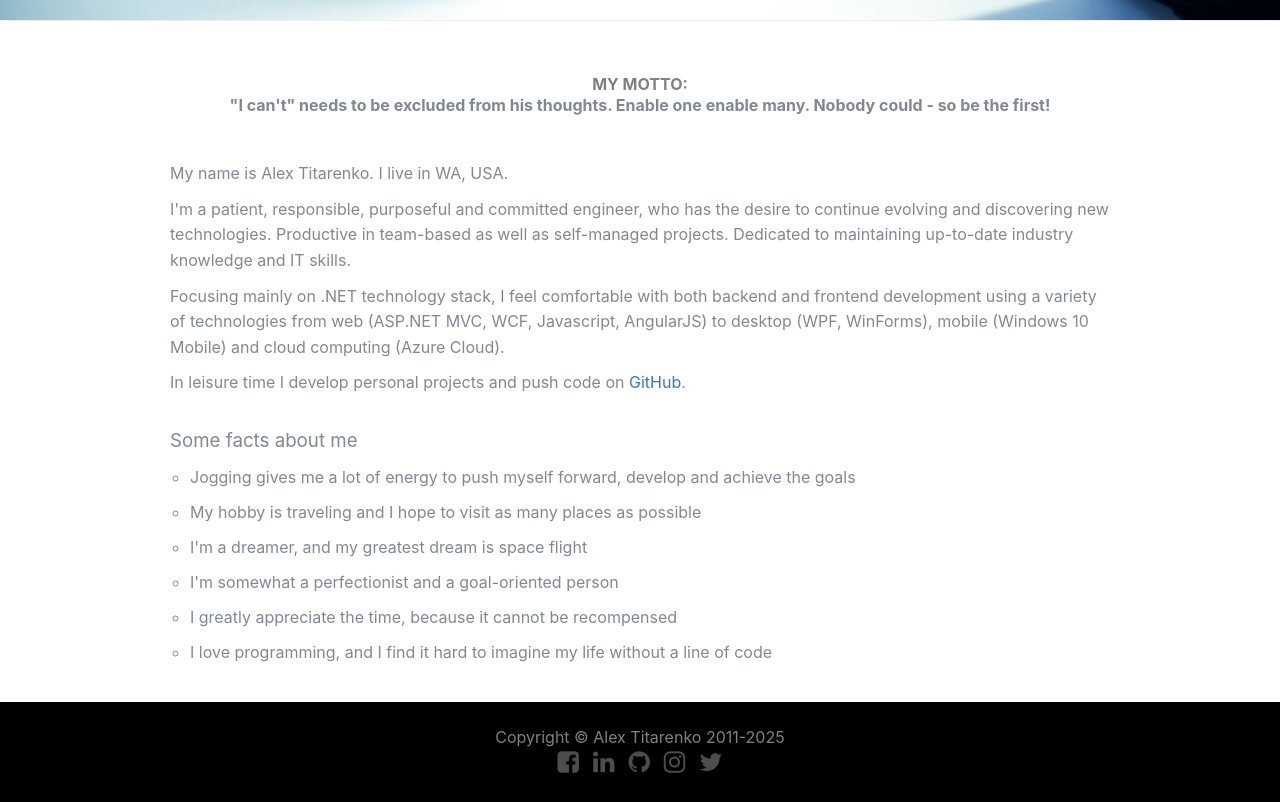
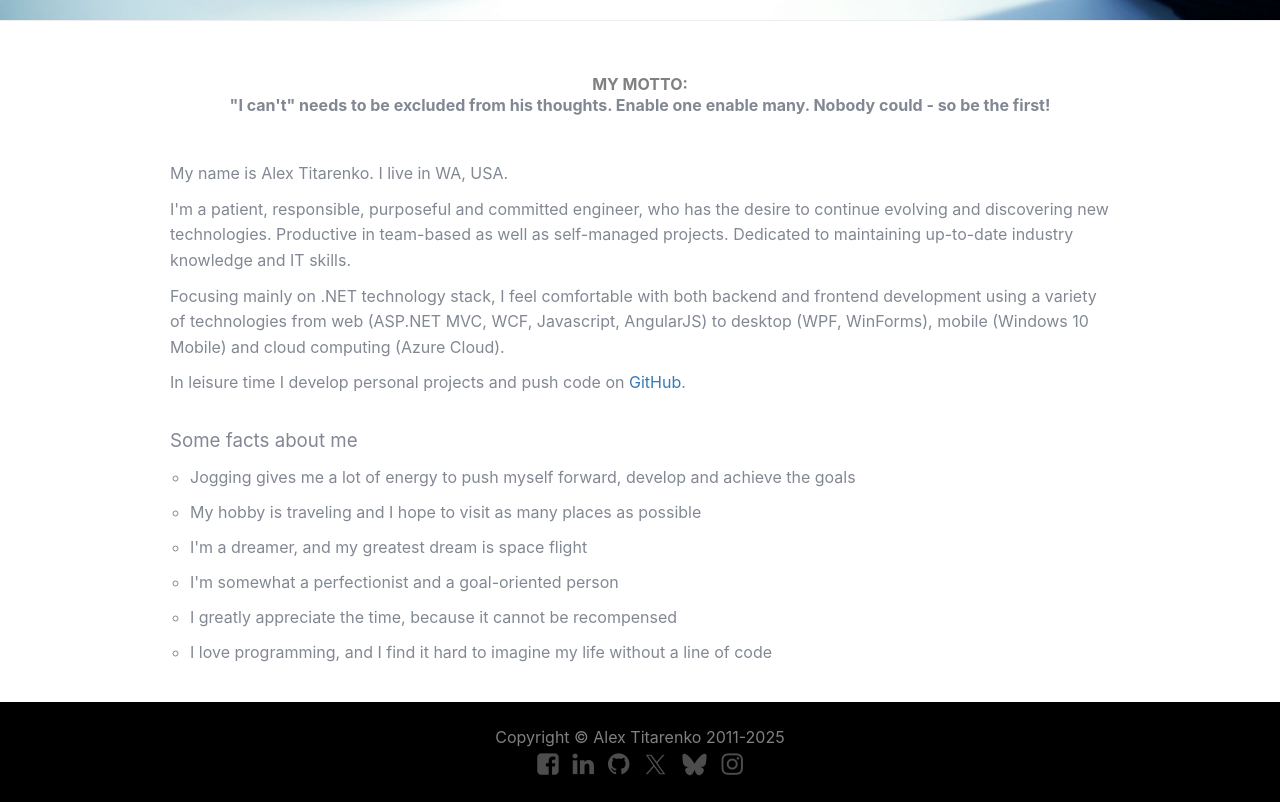
Before and after one commit to alex-titarenko/alextitarenko, a Next.js app: page / in a window 1280 px wide. Shown: the part 432-1234 px from the top of the page. Built offline with nearby package versions, Linux system fonts and the light colour scheme.

Commit message:
update social links

```diff
--- a/app.config.json
+++ b/app.config.json
@@ -12,8 +12,9 @@
     "linkedIn": "http://linkedin.com/in/alextitarenko",
     "gitHub": "https://github.com/alex-titarenko",
     "instagram": "https://instagram.com/alex.titarenko",
-    "twitter": "https://twitter.com/al_titarenko",
-    "twitterLogin": "@al_titarenko"
+    "x": "https://x.com/al_titarenko",
+    "xLogin": "@al_titarenko",
+    "bluesky": "https://bsky.app/profile/alextitarenko.bsky.social"
   },
   "api": {
     "sendEmail": "/api/sendEmail"
--- a/components/Layout.tsx
+++ b/components/Layout.tsx
@@ -1,8 +1,25 @@
-import React, { useEffect, useState } from 'react'
+import { Bluesky, X } from './icons'
+import React, { PropsWithChildren, useEffect, useState } from 'react'
 
 import Head from 'next/head'
 import { NavBar } from './NavBar'
 import appConfig from 'app.config.json'
+import clsx from 'clsx'
+import { createUseStyles } from 'react-jss'
+
+const useStyles = createUseStyles({
+  footer: {
+    '& a': {
+      verticalAlign: 'text-top',
+
+      '& svg': {
+        color: 'inherit',
+        width: '1em',
+        height: '1em',
+      }
+    }
+  }
+})
 
 type LayoutProps = {
   title: string;
@@ -14,6 +31,8 @@ type LayoutProps = {
 }
 
 export default function Layout(props: LayoutProps) {
+  const classes = useStyles();
+
   const mainMenu = React.createRef<HTMLUListElement>();
   const [canonicalUrl, setCanonicalUrl] = useState(props.canonicalUrl)
 
@@ -49,7 +68,7 @@ export default function Layout(props: LayoutProps) {
 
         { props.children }
 
-        <footer className="footer">
+        <footer className={ clsx("footer", classes.footer) }>
           <div>Copyright &copy; { appConfig.brandName } 2011-{ new Date().getFullYear() }</div>
 
           <div className="contacts">
@@ -65,17 +84,24 @@ export default function Layout(props: LayoutProps) {
               <i className="fa fa-github"></i>
             </a>
 
+            <SocialLink href={ appConfig.social.x } title="X"><X /></SocialLink>
+            <SocialLink href={ appConfig.social.bluesky } title="Bluesky"><Bluesky /></SocialLink>
+
             <a href={ appConfig.social.instagram } target="_blank" rel="noopener" title="Instagram">
               <i className="fa fa-instagram"></i>
-            </a>
-
-            <a href={ appConfig.social.twitter } target="_blank" rel="noopener" title="Twitter">
-              <i className="fa fa-twitter"></i>
             </a>
           </div>
         </footer>
       </div>
     </div>
+  )
+}
+
+function SocialLink(props: PropsWithChildren<{ href: string; title: string }>) {
+  return (
+    <a href={ props.href } target="_blank" rel="noopener" title={ props.title }>
+      { props.children }
+    </a>
   )
 }
 
--- /dev/null
+++ b/components/icons/Bluesky.tsx
@@ -0,0 +1,7 @@
+export function Bluesky() {
+  return (
+    <svg xmlns="http://www.w3.org/2000/svg" width="600" height="530" viewBox="0 0 600 530" fill="currentColor">
+      <path d="m135.72 44.03c66.496 49.921 138.02 151.14 164.28 205.46 26.262-54.316 97.782-155.54 164.28-205.46 47.98-36.021 125.72-63.892 125.72 24.795 0 17.712-10.155 148.79-16.111 170.07-20.703 73.984-96.144 92.854-163.25 81.433 117.3 19.964 147.14 86.092 82.697 152.22-122.39 125.59-175.91-31.511-189.63-71.766-2.514-7.3797-3.6904-10.832-3.7077-7.8964-0.0174-2.9357-1.1937 0.51669-3.7077 7.8964-13.714 40.255-67.233 197.36-189.63 71.766-64.444-66.128-34.605-132.26 82.697-152.22-67.108 11.421-142.55-7.4491-163.25-81.433-5.9562-21.282-16.111-152.36-16.111-170.07 0-88.687 77.742-60.816 125.72-24.795z"></path>
+    </svg>
+  )
+}
--- /dev/null
+++ b/components/icons/X.tsx
@@ -0,0 +1,14 @@
+export function X() {
+  return (
+    <svg
+      xmlns="http://www.w3.org/2000/svg"
+      width="300"
+      height="300.251"
+      viewBox="0 0 300 300.251"
+      fill="currentColor"
+      style={{ scale: 0.8 }}
+    >
+      <path d="M178.57 127.15 290.27 0h-26.46l-97.03 110.38L89.34 0H0l117.13 166.93L0 300.25h26.46l102.4-116.59 81.8 116.59h89.34M36.01 19.54H76.66l187.13 262.13h-40.66"/>
+    </svg>
+  )
+}
--- a/components/icons/index.ts
+++ b/components/icons/index.ts
@@ -1,3 +1,5 @@
 export { ContentCopy } from './ContentCopy'
 export { Check } from './Check'
 export { WrapText } from './WrapText'
+export { Bluesky } from './Bluesky'
+export { X } from './X'
--- a/pages/blog/archive/[year]/[month]/[slug].tsx
+++ b/pages/blog/archive/[year]/[month]/[slug].tsx
@@ -61,8 +61,8 @@ export default function BlogPostPage(props: BlogPost) {
         {props.description && (<meta property="og:description" content={props.description} />)}
         {props.image && (<meta property="og:image" content={imageUrl} />)}
         <meta name="twitter:card" content={ props.image ? 'summary_large_image' : 'summary' } />
-        <meta name="twitter:site" content={appConfig.social.twitterLogin} />
-        <meta name="twitter:creator" content={appConfig.social.twitterLogin} />
+        <meta name="twitter:site" content={appConfig.social.xLogin} />
+        <meta name="twitter:creator" content={appConfig.social.xLogin} />
         <meta name="twitter:title" content={props.title} />
         {props.description && (<meta name="twitter:description" content={props.description} />)}
         {props.image && (<meta name="twitter:image" content={imageUrl} />)}
--- a/styles/site.css
+++ b/styles/site.css
@@ -131,7 +131,12 @@ body {
   width: 100%;
   height: var(--footer-height);
 
-  .contacts a {
+  .contacts {
+    display: flex;
+    justify-content: center;
+
+    a {
+      display: flex;
       font-size: 25px;
       margin: 5px 7px;
       color: gray;
@@ -139,6 +144,8 @@ body {
 
       &:hover {
         opacity: 1;
+        text-decoration: none;
+      }
     }
   }
 }
```
Lines whose indentation alone changed are shown as unchanged.
